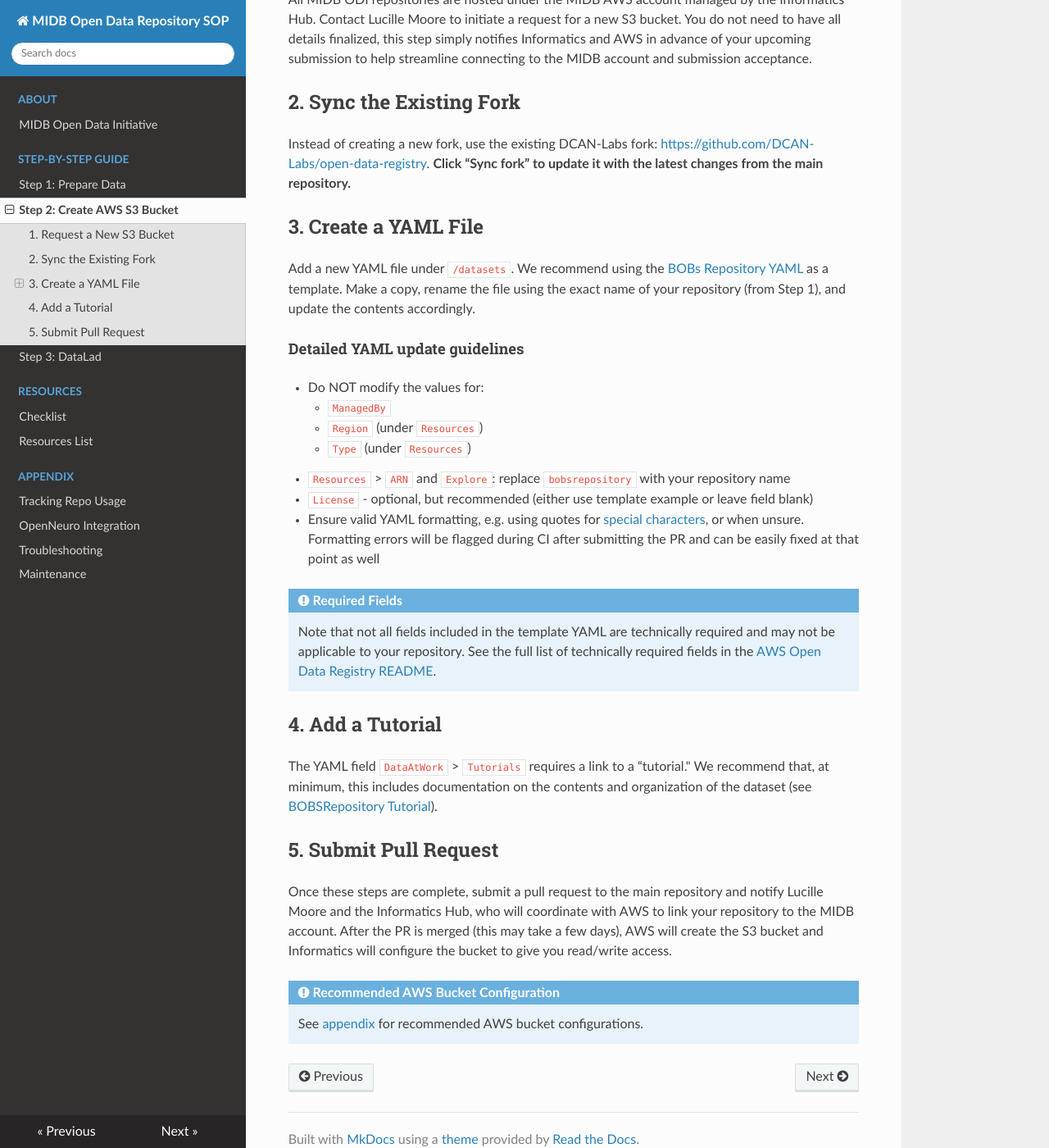
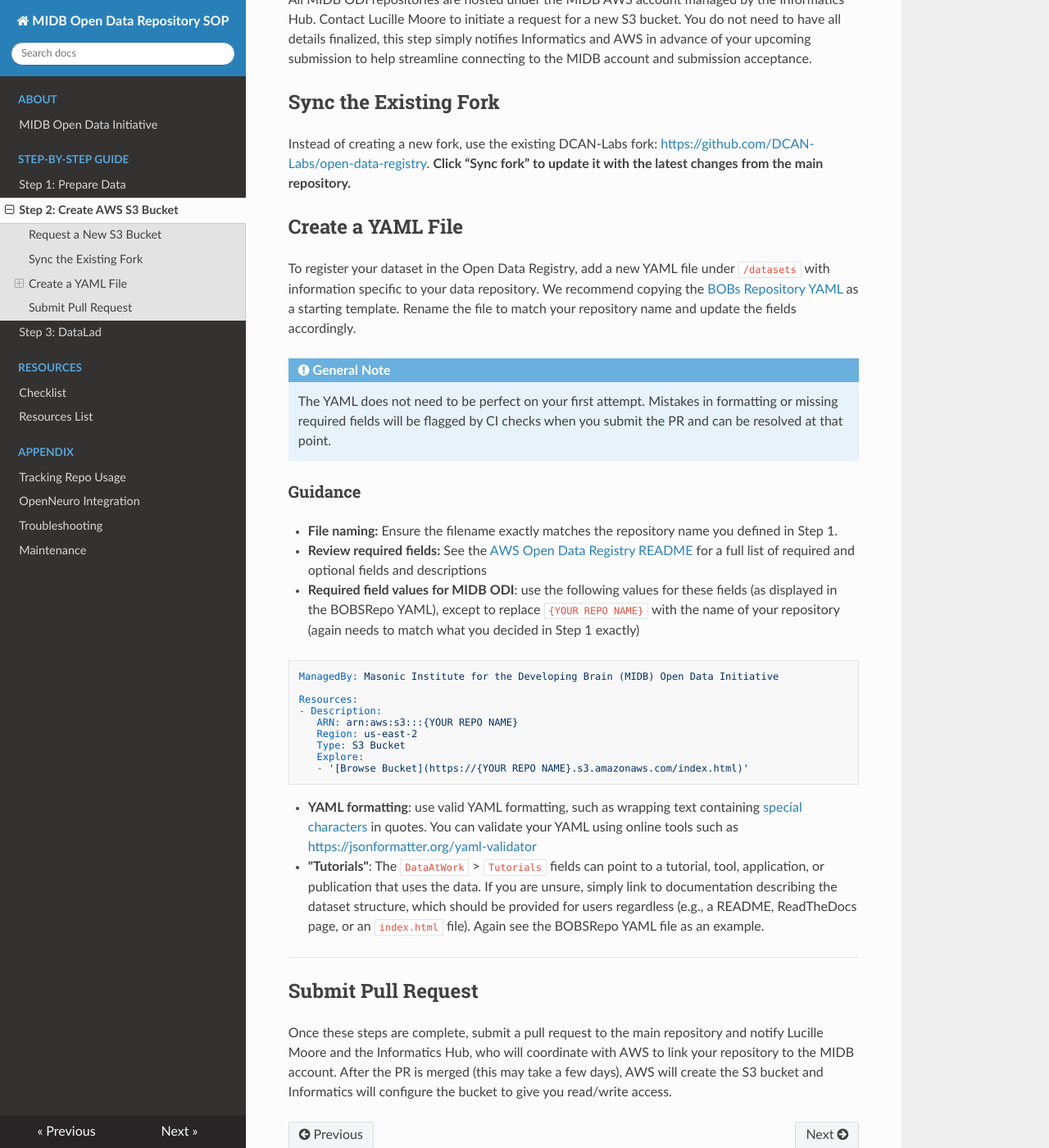
Before and after one commit to DCAN-Labs/opendatainit-docs, an MkDocs documentation site: the page built from docs/sop/aws.md, in a window 1280 px wide and 1400 px high, scrolled down 420 px. Shown: the whole window at 82% size. Built offline with MkDocs 1.6.1, drawn with Linux system fonts in a browser that asks for light colours; nearby versions of some CDN libraries; some of the changed text lies outside the part shown.

Commit message:
clean up guidance on YAML

````diff
--- a/docs/sop/aws.md
+++ b/docs/sop/aws.md
@@ -2,34 +2,40 @@
 
 Below we walk through how to submit a new repository to AWS. These steps have been adapted and simplified from the [AWS Open Data Registry README](https://github.com/awslabs/open-data-registry) to provide resources and streamlined workflows developed for MIDB ODI datasets. However, we still recommend reviewing the main AWS documentation as it provides a nice overview and additional information that you may find helpful if you get stuck, including a [video tutorial](https://youtu.be/5nocWdjN1DA).
 
-## 1. Request a New S3 Bucket
+## Request a New S3 Bucket
 All MIDB ODI repositories are hosted under the MIDB AWS account managed by the Informatics Hub. Contact Lucille Moore to initiate a request for a new S3 bucket. You do not need to have all details finalized, this step simply notifies Informatics and AWS in advance of your upcoming submission to help streamline connecting to the MIDB account and submission acceptance.
 
-## 2. Sync the Existing Fork
+## Sync the Existing Fork
 Instead of creating a new fork, use the existing DCAN-Labs fork: [https://github.com/DCAN-Labs/open-data-registry](https://github.com/DCAN-Labs/open-data-registry). **Click “Sync fork” to update it with the latest changes from the main repository.**
 
-## 3. Create a YAML File
-Add a new YAML file under `/datasets`. We recommend using the [BOBs Repository YAML](https://github.com/DCAN-Labs/open-data-registry/blob/main/datasets/bobsrepository.yaml) as a template. Make a copy, rename the file using the exact name of your repository (from Step 1), and update the contents accordingly.
+## Create a YAML File
+To register your dataset in the Open Data Registry, add a new YAML file under `/datasets` with information specific to your data repository. We recommend copying the [BOBs Repository YAML](https://github.com/DCAN-Labs/open-data-registry/blob/main/datasets/bobsrepository.yaml) as a starting template. Rename the file to match your repository name and update the fields accordingly.
 
-#### Detailed YAML update guidelines
+!!! note "General Note"
+      The YAML does not need to be perfect on your first attempt. Mistakes in formatting or missing required fields will be flagged by CI checks when you submit the PR and can be resolved at that point.
 
- - Do NOT modify the values for:
-    - `ManagedBy`
-    - `Region` (under `Resources`)
-    - `Type` (under `Resources`)
- - `Resources` > `ARN` and `Explore`: replace `bobsrepository` with your repository name
- - `License` - optional, but recommended (either use template example or leave field blank)
- - Ensure valid YAML formatting, e.g. using quotes for [special characters](https://stackoverflow.com/a/22235064), or when unsure. Formatting errors will be flagged during CI after submitting the PR and can be easily fixed at that point as well
+### Guidance
 
-!!! note "Required Fields"
-      Note that not all fields included in the template YAML are technically required and may not be applicable to your repository. See the full list of technically required fields in the [AWS Open Data Registry README](https://github.com/awslabs/open-data-registry#how-are-datasets-added-to-the-registry).
+ - **File naming:** Ensure the filename exactly matches the repository name you defined in Step 1.
+ - **Review required fields:** See the [AWS Open Data Registry README](https://github.com/awslabs/open-data-registry#how-are-datasets-added-to-the-registry) for a full list of required and optional fields and descriptions
+ - **Required field values for MIDB ODI**: use the following values for these fields (as displayed in the BOBSRepo YAML), except to replace `{YOUR REPO NAME}` with the name of your repository (again needs to match what you decided in Step 1 exactly)
 
-## 4. Add a Tutorial
+```
+ManagedBy: Masonic Institute for the Developing Brain (MIDB) Open Data Initiative
 
-The YAML field `DataAtWork` > `Tutorials` requires a link to a “tutorial." We recommend that, at minimum, this includes documentation on the contents and organization of the dataset (see [BOBSRepository Tutorial](https://bobsrepository.readthedocs.io/data_access/)).
+Resources:
+- Description:
+   ARN: arn:aws:s3:::{YOUR REPO NAME}
+   Region: us-east-2
+   Type: S3 Bucket
+   Explore:
+   - '[Browse Bucket](https://{YOUR REPO NAME}.s3.amazonaws.com/index.html)'
+```
 
-## 5. Submit Pull Request
+ - **YAML formatting**: use valid YAML formatting, such as wrapping text containing [special characters](https://stackoverflow.com/a/22235064) in quotes. You can validate your YAML using online tools such as [https://jsonformatter.org/yaml-validator](https://jsonformatter.org/yaml-validator)
+ - **"Tutorials"**: The `DataAtWork` > `Tutorials` fields can point to a tutorial, tool, application, or publication that uses the data. If you are unsure, simply link to documentation describing the dataset structure, which should be provided for users regardless (e.g., a README, ReadTheDocs page, or an `index.html` file). Again see the BOBSRepo YAML file as an example.
+
+---
+
+## Submit Pull Request
 Once these steps are complete, submit a pull request to the main repository and notify Lucille Moore and the Informatics Hub, who will coordinate with AWS to link your repository to the MIDB account. After the PR is merged (this may take a few days), AWS will create the S3 bucket and Informatics will configure the bucket to give you read/write access.
-
-!!! note "Recommended AWS Bucket Configuration"
-    See [appendix](../appendix/aws-bucket-config.md) for recommended AWS bucket configurations.
````
